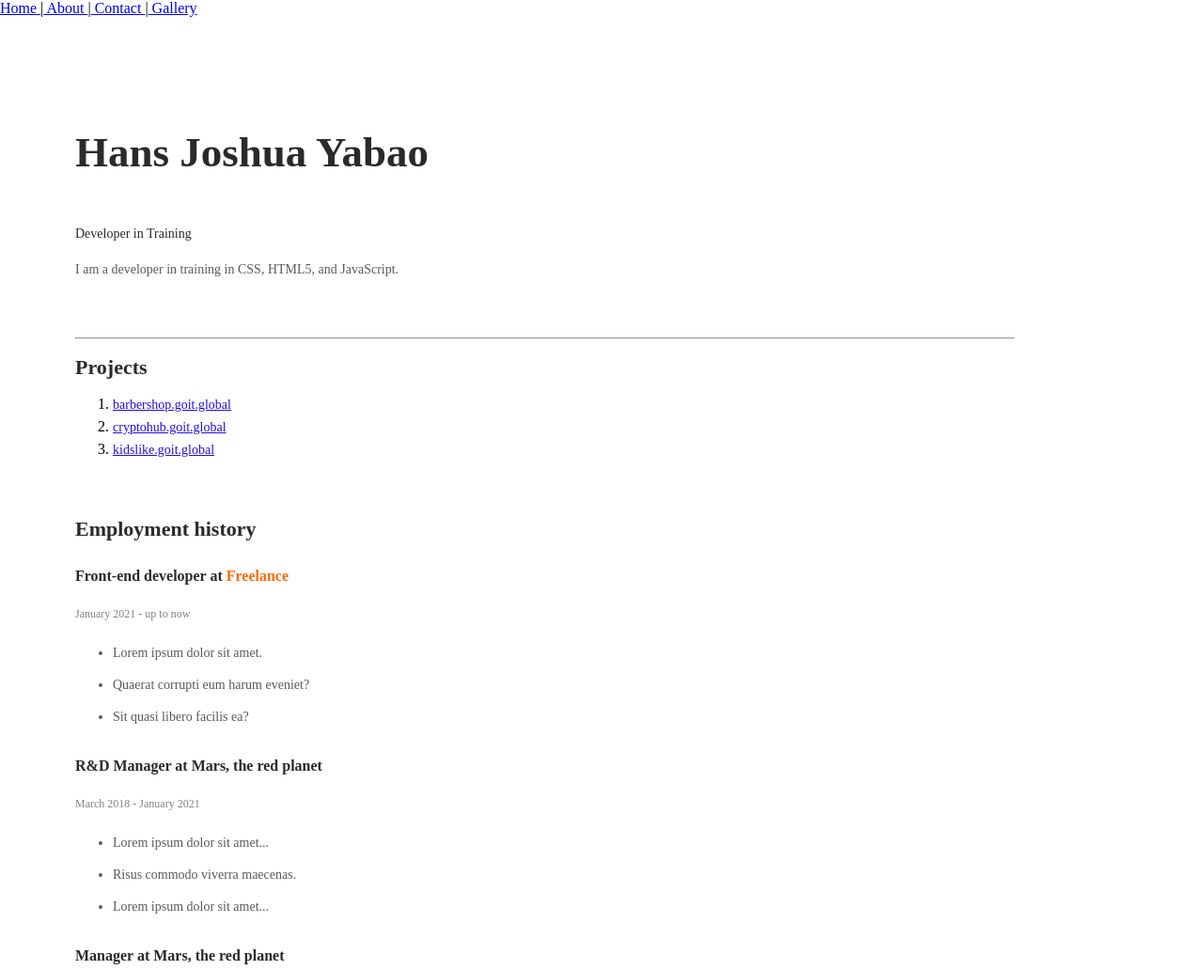
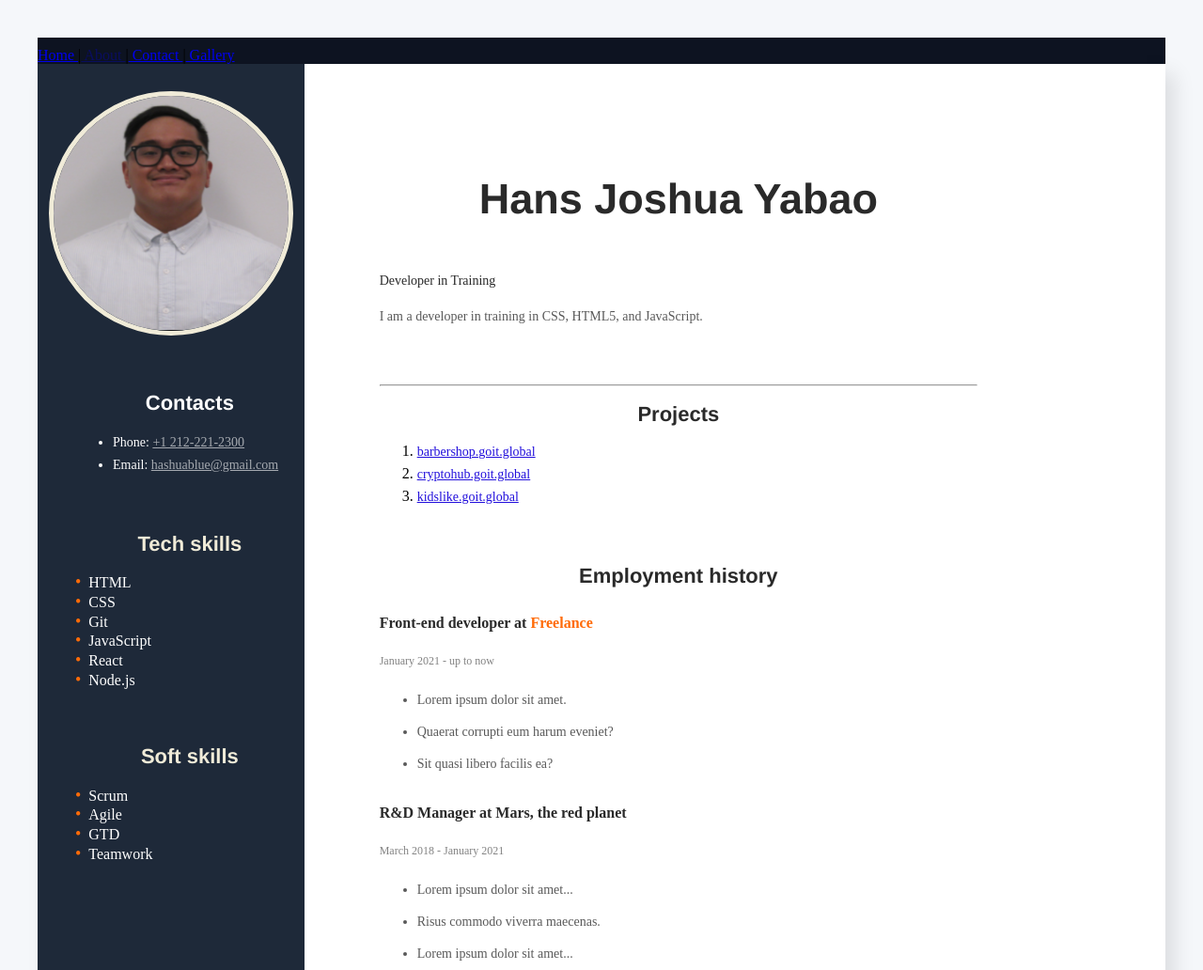
Before and after one commit to yabaohan/myFirstWebPage, a plain HTML site: page about.html in a window 1280 px wide. Shown: the top 1032 px of the page at 94% size. Drawn offline with nearby package versions, Linux system fonts and the light colour scheme.

Commit message:
pushin changes before continuing on mac

```diff
--- a/about.html
+++ b/about.html
@@ -32,6 +32,67 @@
         <article>
 
         </article>
+<div class="container">
+        <aside class="left-side">
+          <!-- Photo markup -->
+          <img
+          src="pictures/hans-portrait.PNG"
+          alt="My photo"
+          width="370"
+          class="photo"
+       />
+          <!-- Contacts markup -->
+          <section class="contacts">
+            <h2 class="contacts-title">Contacts</h2>
+            <ul>
+              <li class="contacts-item">
+                Phone:
+                <a href="tel:+2122212300"
+                   class="contacts-link"
+                >
+                  +1 212-221-2300
+                </a>
+              </li>
+              <li class="contacts-item">
+                Email:
+                <a href="mailto:hashuablue@gmail.com"
+                   class="contacts-link"
+                >
+                  hashuablue@gmail.com
+                </a>
+              </li>
+            </ul>
+          </section>
+          <!-- Tech skills markup -->
+          <section class="skills">
+            <h2 class="skills-title">
+              Tech skills
+            </h2>
+            <ul class="skills-list">
+              <li class="skills-item">HTML</li>
+              <li class="skills-item">CSS</li>
+              <li class="skills-item">Git</li>
+              <li class="skills-item">JavaScript</li>
+              <li class="skills-item">React</li>
+              <li class="skills-item">Node.js</li>
+            </ul>
+          </section>
+          <section class="skills">
+            <h2 class="skills-title">
+              Soft skills
+            </h2>
+            <ul class="skills-list">
+              <li class="skills-item">Scrum</li>
+              <li class="skills-item">Agile</li>
+              <li class="skills-item">GTD</li>
+              <li class="skills-item">Teamwork</li>
+            </ul>
+          </section>
+          <!-- Soft skills markup -->
+       </aside>
+
+
+
 <div class = "right-side">
         <section class="bio">
           <h1 class="bio-title">
@@ -131,6 +192,10 @@
         </section>
 
       </div>
+      <!--End of right-side div-->
+    </div>
+
+
       </main>
     </header>
 
@@ -139,16 +204,3 @@
 
     </footer>
   </body>
-=======
-<!DOCTYPE html>
-<html>
-  <head>
-    <meta charset="utf-8">
-    <meta name="viewport" content="width=device-width">
-    <title>Home Page</title>
-    <link href = "https://cdnjs.cloudflare.com/ajax/libs/normalize/8.0.1/normalize.css"
-    rel = "stylesheet"
-    type = "text/css" />
-    <link href = "style.css" rel = "stylesheet" type = "text/css"/>
-  </head>
->>>>>>> 0aaa109639d74a45bac412025eb2b87f756c7f99
--- a/style.css
+++ b/style.css
@@ -1,3 +1,58 @@
+nav{
+    margin-left: auto;
+    margin-right: auto;
+    display:block;
+    padding-top:10px;
+
+
+}
+
+nav > a:visited{
+    opacity:1;
+    color:#F0EBD8;
+}
+
+nav > a:hover{
+    opacity:0.6;
+    color:#F0EBD8;
+}
+
+ .active{
+   opacity: 0.3;
+
+}
+
+.topnav{
+    background-color: #0D1321;
+}
+
+.header {
+    background-color: #0D1321;
+}
+h1 , h2{
+
+    text-align: center;
+    font-family:'Franklin Gothic Medium', 'Arial Narrow', Arial, sans-serif;
+    color:#F0EBD8;
+}
+
+
+.portrait  {
+
+    box-shadow: 0 30px 40px #F0EBD8;
+    margin-left: auto;
+    margin-right: auto;
+    display:block;
+    border-radius: 50%;
+    border-color: #F0EBD8;
+    border-width: 5px;
+    border-style: solid;
+    height: 200px;
+
+
+
+}
+
 .bio-title {
     font-size: 45px;
     line-height: 2;
@@ -107,9 +162,125 @@
   margin-bottom:60px;
 }
 
+body {
+    background-color:#f5f7fa;
+      padding:40px;
+    }
+
+.container {
+
+    display:flex;
+    margin-left:auto;
+    margin-right:auto;
+    width:1200px;
+    background-color:#fff;
+  box-shadow:10px 10px 20px 0px hsla(0,0%,0%,0.1);
+  }
+
 .right-side {
-    padding-top:68px;
-    padding-right:200px;
-    padding-bottom:68px;
-    padding-left:80px;
+    padding-left: 80px;
+    padding-right: 200px;
+    padding-top: 68px;
+    padding-bottom: 68px;
+    width:830px;
+
   }
+  .main{
+      background-color: #1D2D44;
+  }
+
+  footer{
+      background-color: #3E5C76;
+  }
+
+
+
+.photo{
+    width:250px;
+    height: 250px;
+    margin-top:10%;
+    margin-left: auto;
+    margin-right: auto;
+    display:block;
+    border-radius: 50%;
+    border-color: #F0EBD8;
+    border-width: 5px;
+    border-style: solid;
+
+}
+
+
+
+.left-side {
+    background-color: #1e2939;
+    color: #fff;
+    width:370px;
+    min-height:370px;
+
+  }
+  .contacts-title {
+    font-size: 22px;
+    line-height: 1.091;
+    color:#fff;
+
+  }
+
+  .contacts-item {
+    font-size: 14px;
+    line-height: 1.714;
+      color:#fff;
+
+  }
+
+  .contacts-link {
+    color:#fff;
+    opacity:0.6;
+
+  }
+
+  .contacts-link:hover {
+
+    opacity:1;
+
+  }
+
+  .left-side {
+    width: 370px;
+    background-color: #1e2939;
+    color: #fff;
+  }
+
+  .skills-title {
+    font-size:22px;
+
+      line-height:1.091;
+
+  }
+
+  .skills-list {
+    list-style:none;
+      padding-left:0;
+    }
+
+    .skills-item::before {
+        content:'\2022';
+      color: #ff6b08;
+      margin-right:8px;
+      font-size:18px;
+    }
+
+    .photo,
+.contacts,
+.skills {
+margin-bottom:60px;
+}
+
+.photo,
+.contacts,
+.skills {
+  margin-bottom: 60px;
+}
+
+.contacts,.skills {
+  padding-left:40px;
+}
```
Also changed, not shown: index.html (+12 -37 lines), pictures/photo.jpg (added).
